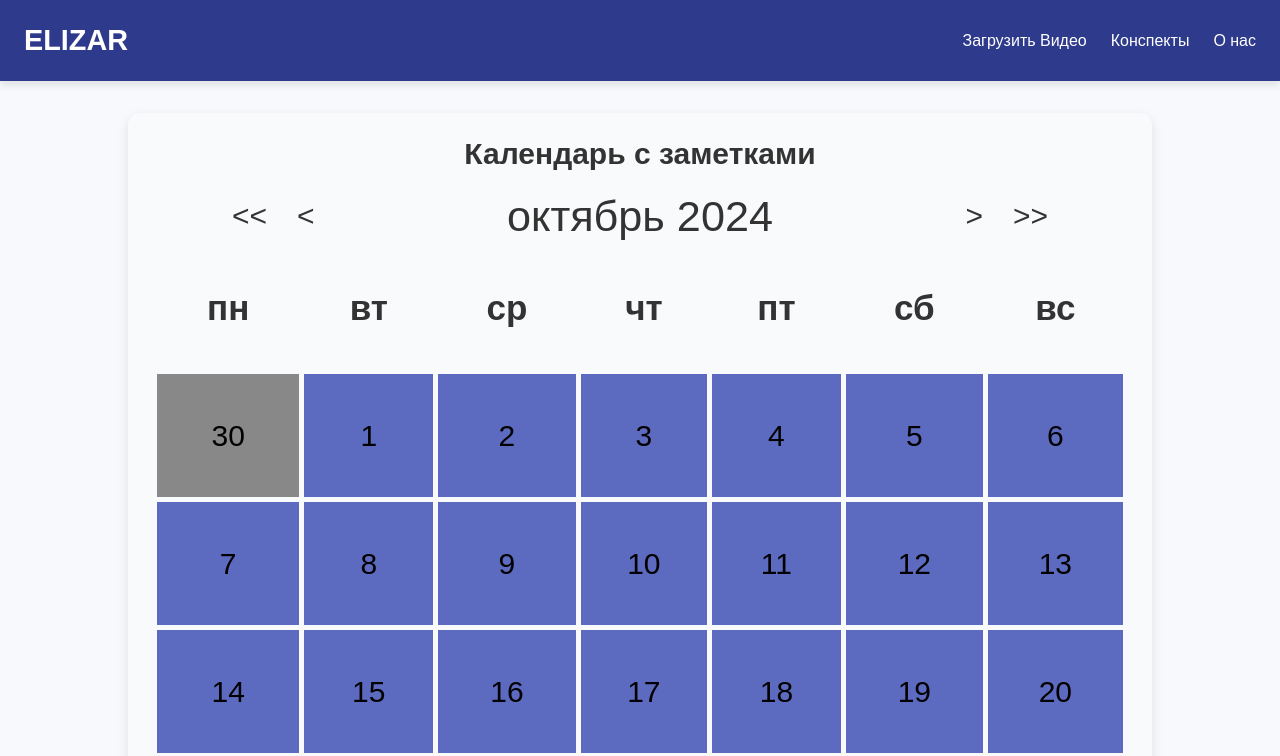
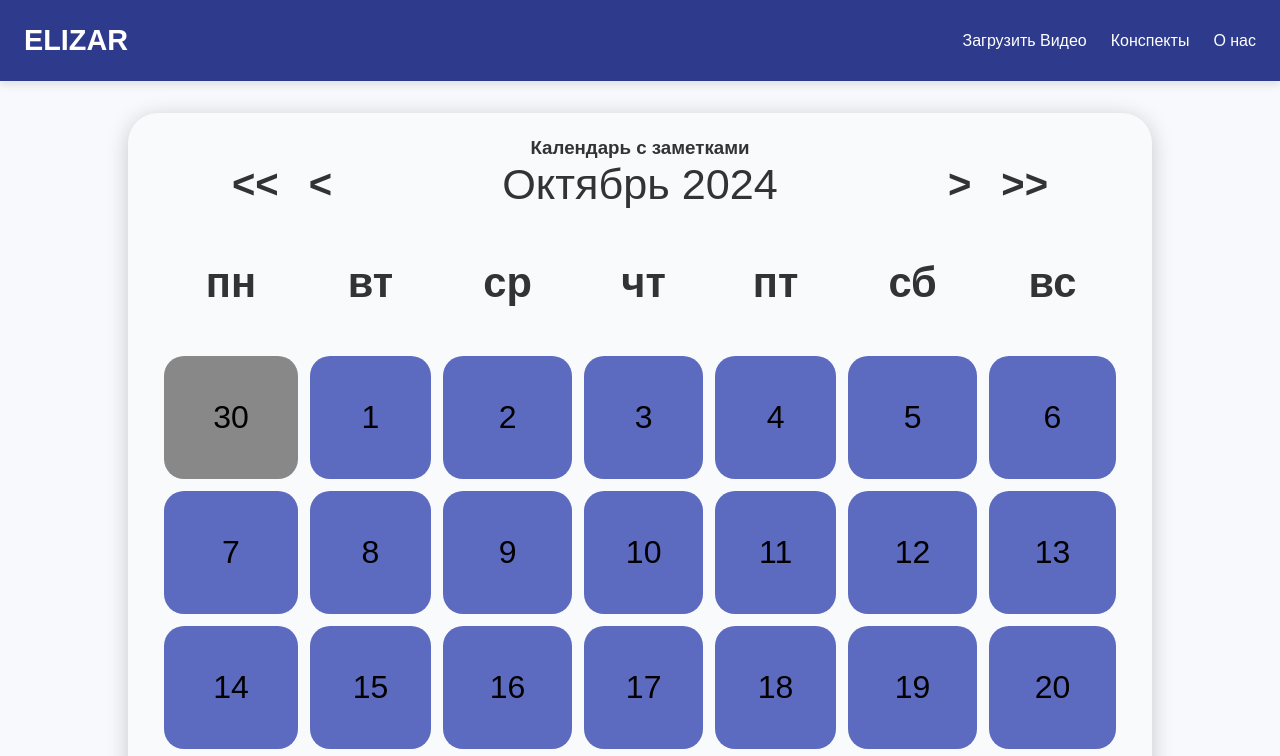
Before and after one commit to blackUser-hub/Elizarka, a React (Create React App) app in the folder front/: page / in a window 1280 px wide. Shown: the top 756 px of the page. Built offline with nearby package versions, Linux system fonts and the light colour scheme.

Commit message:
Update index.css

```diff
--- a/front/src/index.css
+++ b/front/src/index.css
@@ -85,15 +85,15 @@ main {
 /* Calendar Section */
 .calendar-section {
   padding: 24px;
-  min-height: 800px;
+  min-height: 600px;
   width: 100%;
   text-align: center;
   background-color: #f9fafc;
-  border-radius: 12px;
-  box-shadow: 0 4px 12px rgba(0, 0, 0, 0.1);
+  border-radius: 30px;
+  box-shadow: 0 4px 22px rgba(0, 0, 0, 0.2);
   /* Заголвок */
-  h3 {
-    font-size: 30px;
+  h1 {
+    font-size: 40px;
     margin-bottom: 20px;
   }
 }
@@ -101,7 +101,7 @@ main {
 .calendar {
   width: 100%;
   height: 700px;
-  border-spacing: 5px;
+  border-spacing: 0.8rem;
 }
 /* Header Calendar */
 .calendarHeaderBox {
@@ -111,15 +111,20 @@ main {
   align-items: center;
   width: 100%;
   height: 50px;
-  font-size: 30px;
+  font-size: 2.5rem;
   span {
     font-size: 2.7rem;
+  }
+  span::first-letter {
+    text-transform: uppercase;
   }
 }
 /* Calendar Header Button */
 .calendarBtn {
+  user-select: none;
   display: inline-block;
   cursor: pointer;
+  font-weight: 600;
 }
 .backYear, .nextYear {
   margin: 0 30px;
@@ -127,8 +132,8 @@ main {
 /* Week Days */
 thead {
   height: 50px;
-  font-size: 35px;
-  line-height: 35px;
+  font-size: 2.6rem;
+  line-height: 2.6rem;
 }
 /* Table Line  */
 tr {
@@ -136,9 +141,10 @@ tr {
 }
 /* Table Line Items */
 td {
-  font-size: 30px;
+  font-size: 2rem;
   color: black;
   background-color: #5c6bc0;
+  border-radius: 20px;
 }
 /* Days Other Month */
 .otherMonth {
```
